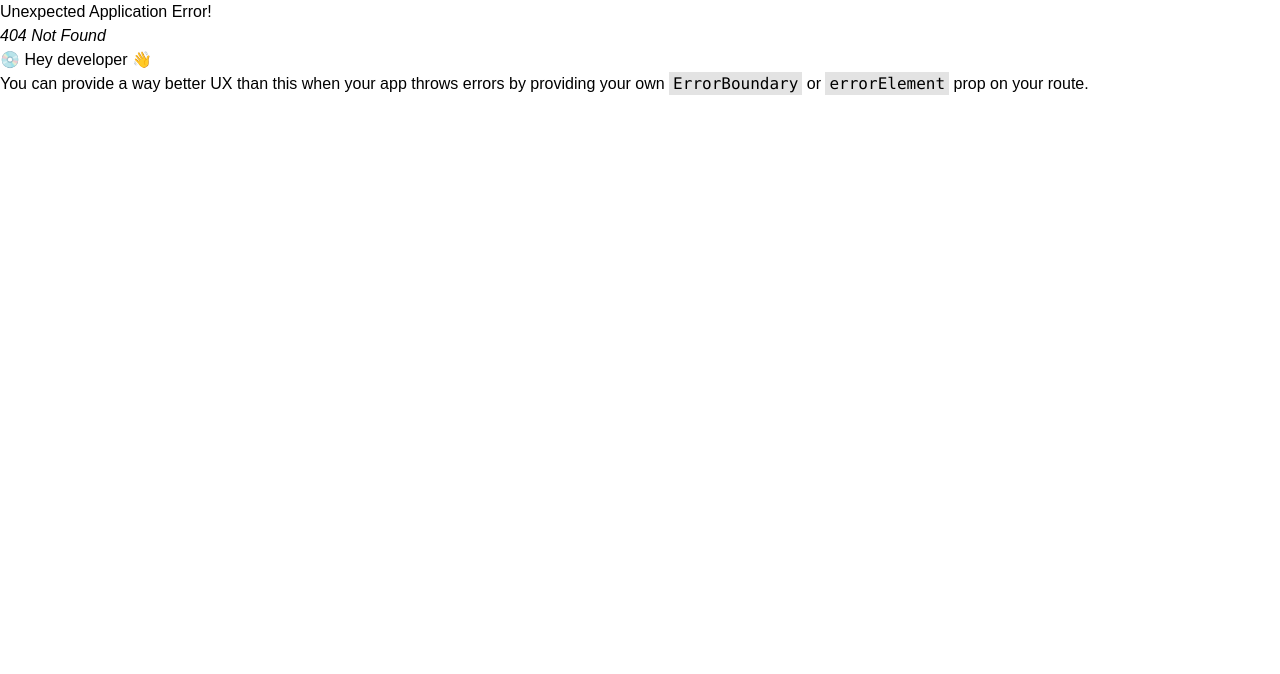
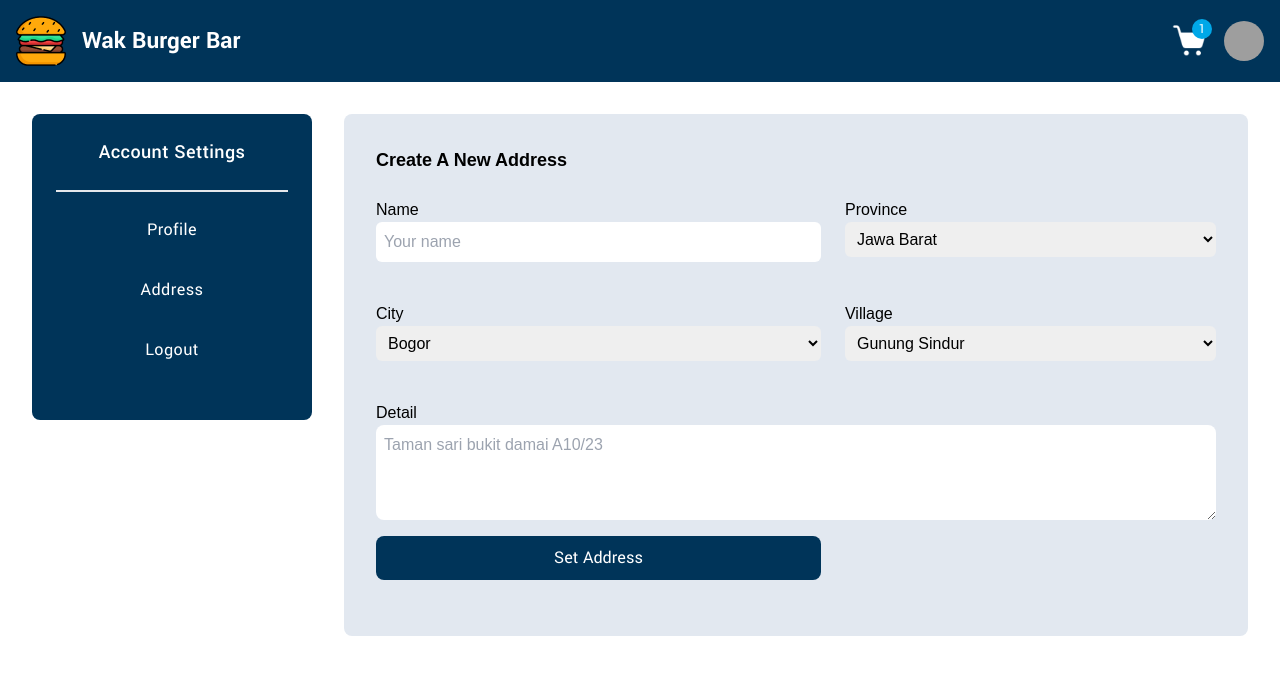
Before and after one commit to resiwicaksono98/foodmarket-frontend, a React (Vite) app: page /account-settings/address/new in a window 1280 px wide. Before the commit this address had no page. Shown: the top 674 px of the page. Built offline with nearby package versions, Linux system fonts and the light colour scheme; grey boxes are pictures that could not be loaded; a web font is replaced by a local one.

Commit message:
Design Account Setting address

```diff
--- a/package.json
+++ b/package.json
@@ -9,6 +9,8 @@
     "preview": "vite preview"
   },
   "dependencies": {
+    "@headlessui/react": "^1.7.4",
+    "@heroicons/react": "^2.0.13",
     "react": "^18.2.0",
     "react-dom": "^18.2.0",
     "react-router-dom": "^6.4.3"
--- a/src/components/Navbar.jsx
+++ b/src/components/Navbar.jsx
@@ -2,6 +2,8 @@ import React from "react";
 import { Link } from "react-router-dom";
 import Logo from "../assets/icons/Logo.png";
 import Cart from "../assets/icons/Cart-Navbar.png";
+import { Menu } from "@headlessui/react";
+import { ChevronDownIcon } from "@heroicons/react/24/outline";
 
 export default function Navbar() {
   return (
@@ -40,13 +42,32 @@ export default function Navbar() {
           </div>
           <img src={Cart} alt="" className="h-9" />
         </Link>
-        <div>
-          <img
-            src="https://pbs.twimg.com/profile_images/1392292811790331904/RLBAgHDt_400x400.jpg"
-            alt="profile"
-            className="h-10 w-10 rounded-full cursor-pointer "
-          />
-        </div>
+        <Menu>
+          <Menu.Button className={"flex items-center gap-2"}>
+            {" "}
+            <img
+              src="https://pbs.twimg.com/profile_images/1392292811790331904/RLBAgHDt_400x400.jpg"
+              alt="profile"
+              className="h-10 w-10 rounded-full cursor-pointer "
+            />
+          </Menu.Button>
+          <Menu.Items
+            className={
+              "absolute z-20 flex flex-col top-[4rem] right-2 bg-white text-primary drop-shadow-xl  p-5 w-1/6 rounded-lg shadow-lg "
+            }
+          >
+            <Menu.Item>
+              {({ active }) => (
+                <a
+                  className={`text-lg tracking-wide ${active && "underline"}`}
+                  href="/account-settings"
+                >
+                  Your Address
+                </a>
+              )}
+            </Menu.Item>
+          </Menu.Items>
+        </Menu>
       </div>
     </div>
   );
--- a/src/components/Payment.jsx
+++ b/src/components/Payment.jsx
@@ -19,8 +19,8 @@ export default function Payment() {
         <div className="border mt-4"></div>
         {/* BCA */}
         <div className="flex items-center justify-between mt-6">
-          <img src={BCA} alt="bca" />
-          <div className="flex-col text-center font-yantramanav text-2xl font-semibold">
+          <img src={BCA} alt="bca" className="h-10 md:h-full" />
+          <div className="flex-col text-center font-yantramanav md:text-2xl font-semibold">
             <div>726382736</div>
             <div>An. Resi Wicaksono</div>
           </div>
@@ -28,8 +28,8 @@ export default function Payment() {
         <div className="border mt-4 "></div>
         {/* BNI */}
         <div className="flex items-center justify-between mt-6">
-          <img src={BNI} alt="bni" />
-          <div className="flex-col text-center font-yantramanav text-2xl font-semibold">
+          <img src={BNI} alt="bni" className="h-10 md:h-full" />
+          <div className="flex-col text-center font-yantramanav md:text-2xl font-semibold">
             <div>2121232323</div>
             <div>An. Resi Wicaksono</div>
           </div>
@@ -37,8 +37,8 @@ export default function Payment() {
         <div className="border mt-4 "></div>
         {/* Mandiri */}
         <div className="flex items-center justify-between mt-6">
-          <img src={MANDIRI} alt="mandiri" />
-          <div className="flex-col text-center font-yantramanav text-2xl font-semibold">
+          <img src={MANDIRI} alt="mandiri" className="h-10 md:h-full" />
+          <div className="flex-col text-center font-yantramanav md:text-2xl font-semibold">
             <div>100009823728</div>
             <div>An. Resi Wicaksono</div>
           </div>
--- /dev/null
+++ b/src/components/account/Address.jsx
@@ -0,0 +1,41 @@
+import React from "react";
+import { Link } from "react-router-dom";
+
+export default function Address() {
+  return (
+    <div>
+      <div className="p-6 font-yantramanav">
+        <Link
+          to={"new"}
+          className="bg-primary py-2 px-3 rounded-lg text-white hover:bg-secondary "
+        >
+          Add A New Address
+        </Link>
+        <table className="table-auto w-full my-6 text-xs md:text-base">
+          <thead>
+            <tr>
+              <th>No</th>
+              <th>Name</th>
+              <th>Address</th>
+              <th>Action</th>
+            </tr>
+          </thead>
+          <tbody className="text-center">
+            <tr>
+              <td>1</td>
+              <td>Resi Wicaksono</td>
+              <td className="w-4/6 px-6">
+                Taman Sari Bukit Damai A10/23 Gunung Sindur Bogor
+              </td>
+              <td>
+                <button className="bg-primary py-2 px-3 rounded-lg text-white w-full hover:bg-secondary">
+                  Delete
+                </button>
+              </td>
+            </tr>
+          </tbody>
+        </table>
+      </div>
+    </div>
+  );
+}
--- /dev/null
+++ b/src/components/account/NewAddress.jsx
@@ -0,0 +1,56 @@
+import React from "react";
+
+export default function NewAddress() {
+  return (
+    <div className="p-8">
+      <div className="text-lg font-semibold">Create A New Address</div>
+      <form className="my-6 grid gap-6">
+        {/* Name */}
+        <div className="mb-4 ">
+          <label htmlFor="Name">Name</label>
+          <input
+            type="text"
+            className="rounded-md w-full py-2 px-2  "
+            placeholder="Your name"
+          />
+        </div>
+        {/* Province */}
+        <div className="mb-4 ">
+          <label htmlFor="province">Province</label>
+          <select name="" id="" className="w-full rounded-md py-2 px-2 ">
+            <option value="">Jawa Barat</option>
+            <option value="">Jakarta</option>
+          </select>
+        </div>
+        {/* City */}
+        <div className="mb-4 ">
+          <label htmlFor="city">City</label>
+          <select name="" id="" className="w-full rounded-md py-2 px-2 ">
+            <option value="">Bogor</option>
+            <option value="">Jakarta</option>
+          </select>
+        </div>
+        {/* Village */}
+        <div className="mb-4 ">
+          <label htmlFor="village">Village</label>
+          <select name="" id="" className="w-full rounded-md py-2 px-2 ">
+            <option value="">Gunung Sindur</option>
+            <option value="">Parung</option>
+          </select>
+        </div>
+        {/* Detail Street */}
+        <div className="mb-4 col-span-2 ">
+          <label htmlFor="Detail">Detail</label>
+          <textarea
+            name=""
+            placeholder="Taman sari bukit damai A10/23"
+            className="w-full h-full p-2 rounded-lg"
+          ></textarea>
+        </div>
+        <button className="bg-primary py-2 px-2 text-lg font-yantramanav rounded-lg text-white hover:bg-secondary">
+          Set Address
+        </button>
+      </form>
+    </div>
+  );
+}
--- /dev/null
+++ b/src/components/account/Profile.jsx
@@ -0,0 +1,5 @@
+import React from "react";
+
+export default function Profile() {
+  return <div className="p-6">Profile</div>;
+}
--- /dev/null
+++ b/src/components/account/Sidebar.jsx
@@ -0,0 +1,28 @@
+import React from "react";
+import { Link, NavLink } from "react-router-dom";
+
+export default function Sidebar() {
+  const lists = [
+    { name: "Profile", to: "/account-settings" },
+    { name: "Address", to: "/account-settings/address" },
+    { name: "Logout" },
+  ];
+  return (
+    <div className="text-center text-white p-6 rounded-lg bg-primary   font-yantramanav tracking-wide">
+      <div className="text-xl font-medium">Account Settings</div>
+      {/* List */}
+      <div className="flex flex-col gap-4 my-6 text-lg ">
+        <div className="border"></div>
+        {lists.map((list, i) => (
+          <NavLink
+            to={list.to}
+            className={`hover:bg-secondary py-2 hover:rounded-lg cursor-pointer`}
+            key={i}
+          >
+            {list.name}
+          </NavLink>
+        ))}
+      </div>
+    </div>
+  );
+}
--- /dev/null
+++ b/src/pages/AccountSetting.jsx
@@ -0,0 +1,19 @@
+import React from "react";
+import { Outlet } from "react-router-dom";
+import Sidebar from "../components/account/Sidebar";
+import Layout from "../components/Layout";
+
+export default function AccountSetting() {
+  return (
+    <Layout>
+      <div className=" md:grid md:grid-cols-8   gap-8 my-8 mx-8 ">
+        <div className="col-span-2">
+          <Sidebar />
+        </div>
+        <div className="col-span-6 bg-slate-200 rounded-lg">
+          <Outlet />
+        </div>
+      </div>
+    </Layout>
+  );
+}
```
Also changed, not shown: src/Router.jsx (+22 -0 lines), 1 other file (tests, documents, lock files or other folders).
